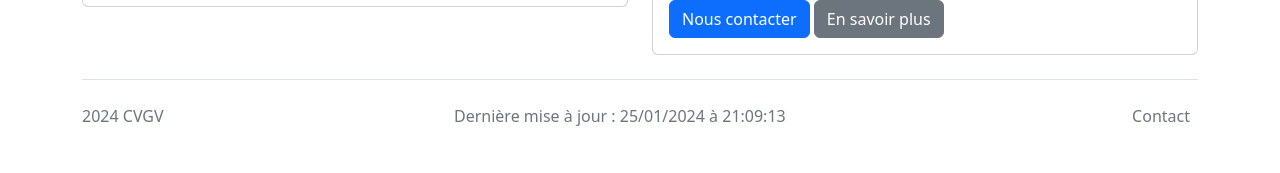
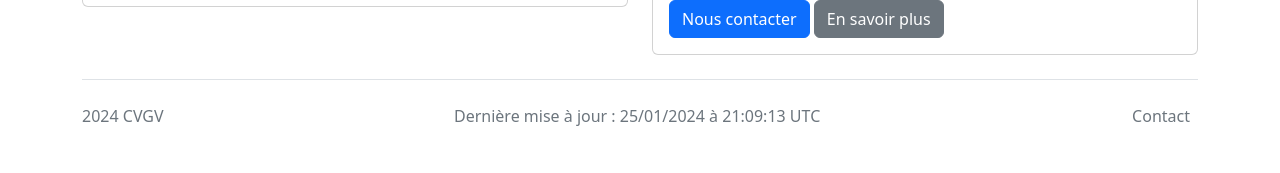
Before and after one commit to cvgv-asso/cvgv-asso.github.io, a Jekyll site: the page built from index.html, in a window 1280 px wide. Shown: the part 1112-1285 px from the top of the page. Built offline with Jekyll 4.4.1, drawn with Linux system fonts in a browser that asks for light colours; comment, search, counter and statistics services are not loaded.

Commit message:
add updated at timezone

```diff
--- a/_layouts/default.html
+++ b/_layouts/default.html
@@ -100,7 +100,7 @@
         <div class="container">
             <footer class="d-flex flex-wrap justify-content-between align-items-center py-3 my-4 border-top">
                 <p class="col-md-4 mb-0 text-muted">2024 CVGV</p>
-                <p class="col-md-4 mb-0 text-muted">Dernière mise à jour : {{ 'now' | date: '%d/%m/%Y à %H:%M:%S' }}</p>
+                <p class="col-md-4 mb-0 text-muted">Dernière mise à jour : {{ 'now' | date: '%d/%m/%Y à %H:%M:%S %Z' }}</p>
 
                 <ul class="nav col-md-4 justify-content-end">
                     <li class="nav-item"><a href="mailto:contact@cvgv.org" class="nav-link px-2 text-muted">Contact</a></li>
```
